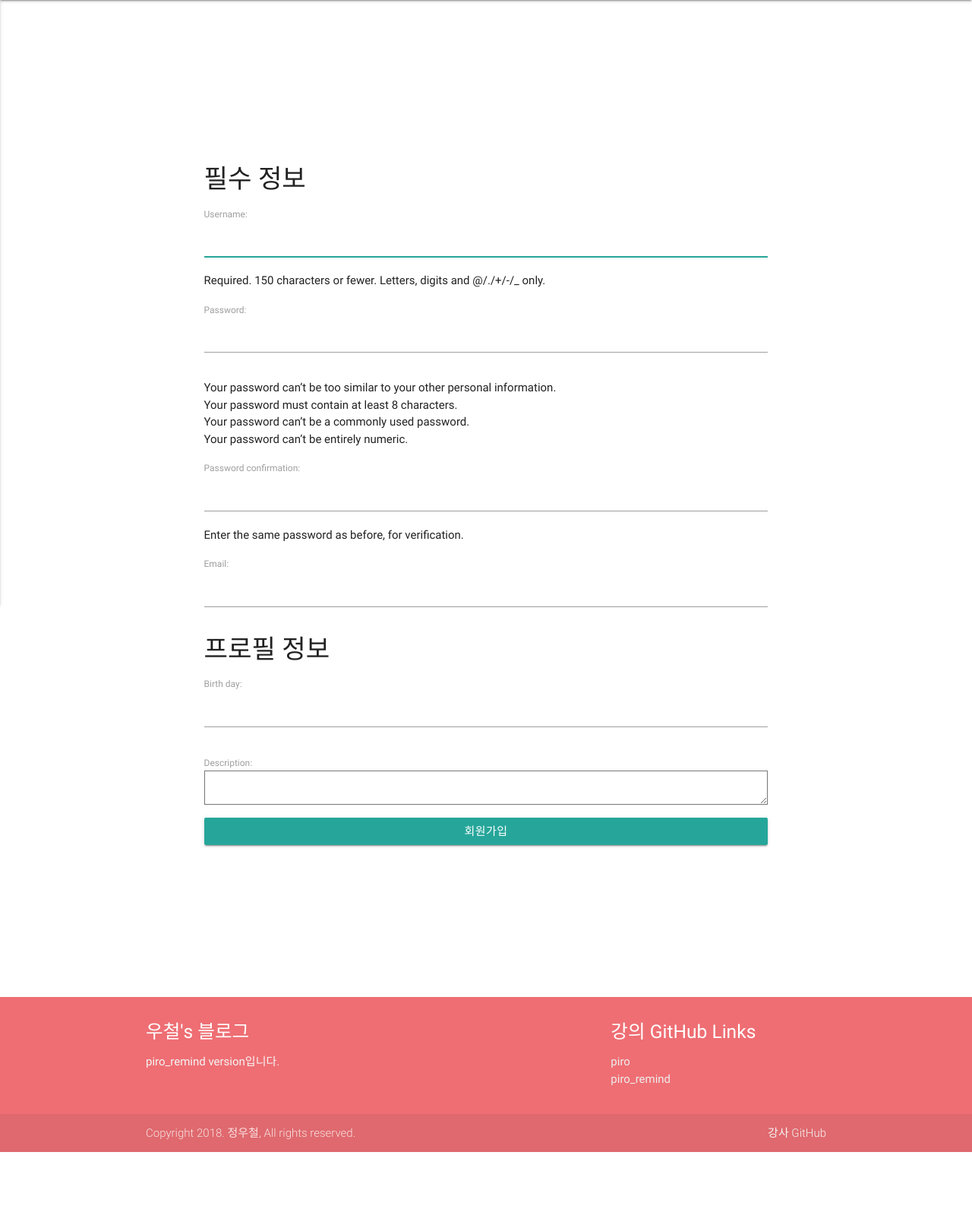
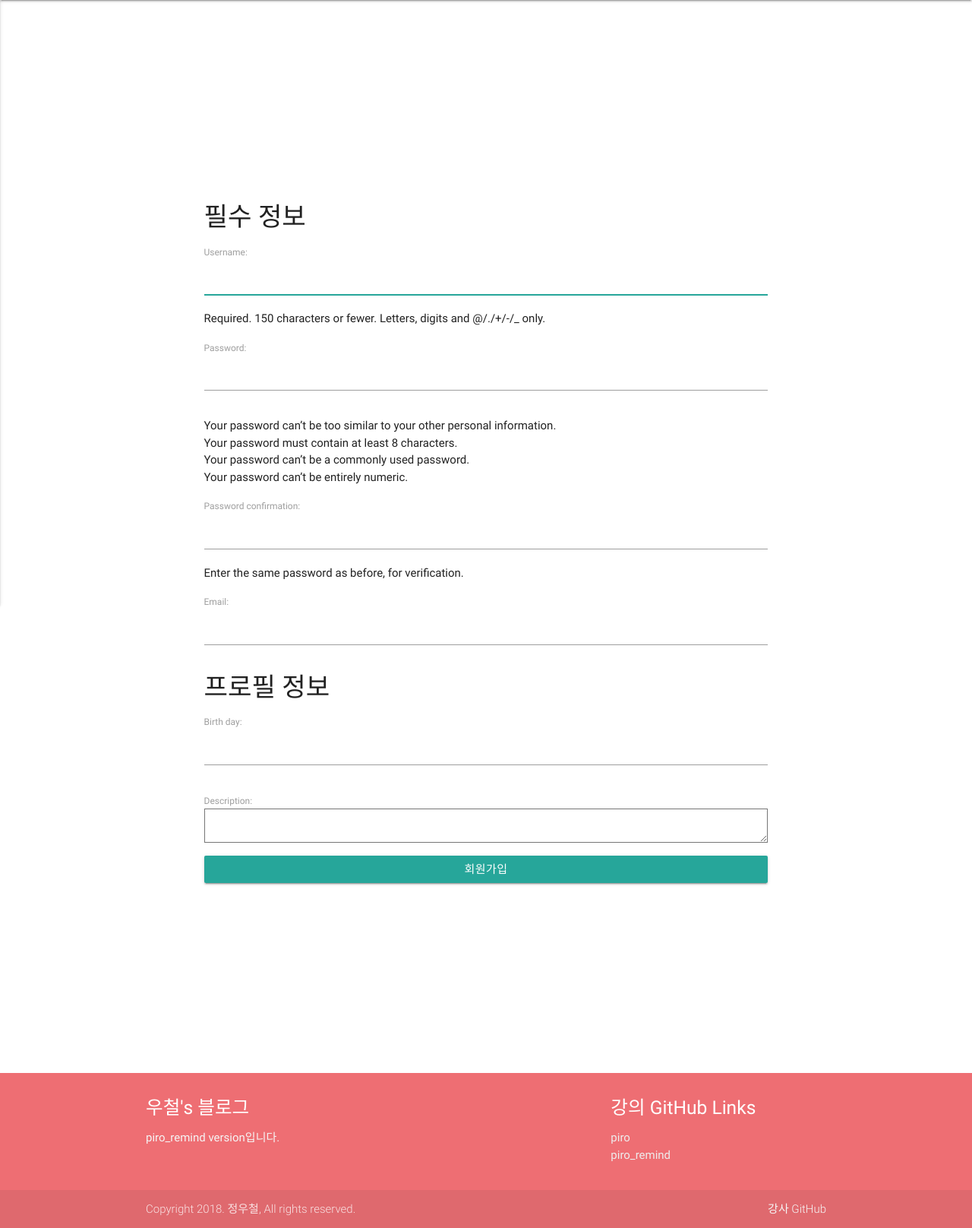
Before and after one commit to dlkorea/piro_remind, a Django app: page /accounts/signup/ in a window 1280 px wide. Shown: the part 64-1680 px from the top of the page at 76% size. Before the commit the page ends 1580 px from the top, so only its background shows below. Run offline with Django 3.2, Linux system fonts and the light colour scheme; some libraries are stand-ins or nearby versions.

Commit message:
make footer fixed on bottom

```diff
--- a/core/static/css/core.css
+++ b/core/static/css/core.css
@@ -11,6 +11,16 @@ a:hover, a:focus {
     background-color: #e46868;
     text-decoration: none;
 }*/
+body {
+    display: flex;
+    min-height: 100vh;
+    flex-direction: column;
+}
+
+main {
+    flex: 1 0 auto;
+}
+
 .fixed_width {
     width: 1024px;
     margin: auto;
--- a/core/templates/base.html
+++ b/core/templates/base.html
@@ -65,9 +65,9 @@
 
     </header>
 
-    <div class="container" style="margin: 50px auto;">
+    <main class="container" style="margin: 50px auto;">
         {% block content %}{% endblock %}
-    </div>
+    </main>
 
     <footer class="page-footer">
       <div class="container">
```
